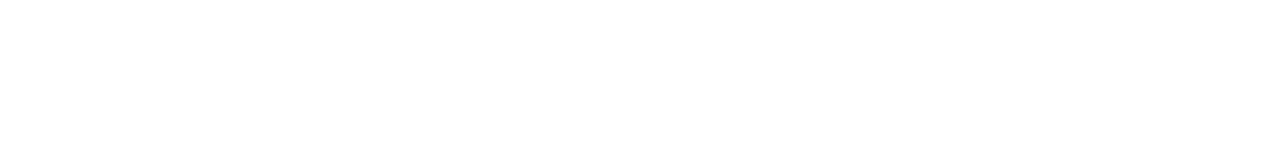
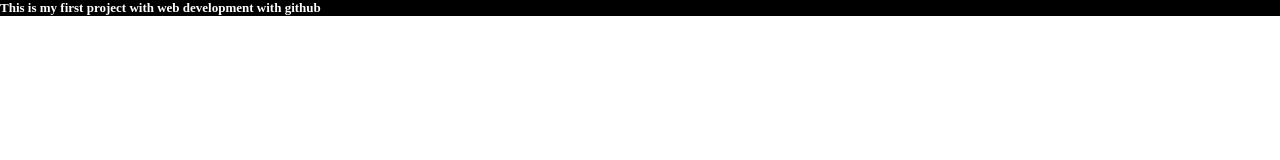
Before and after one commit to tkddbs1008/learnig-github, a plain HTML site: page index.html in a window 1280 px wide. Drawn offline with Linux system fonts and the light colour scheme.

Commit message:
make change to html, css, and javascript

```diff
--- a/index.html
+++ b/index.html
@@ -5,8 +5,18 @@
   <meta http-equiv="X-UA-Compatible" content="IE=edge">
   <meta name="viewport" content="width=device-width, initial-scale=1.0">
   <title>First project with github</title>
+  <link rel="stylesheet" href="resource/css/style.css">
 </head>
 <body>
+  <h1 id="notification">This is my first project with web development with github</h1>
 
+
+
+
+
+
+
+
+  <script src="resource/app.js"></script>
 </body>
 </html>
--- a/resource/app.js
+++ b/resource/app.js
@@ -0,0 +1 @@
+alert("Work in progress!");
--- a/resource/css/style.css
+++ b/resource/css/style.css
@@ -0,0 +1,17 @@
+* {
+    margin: 0;
+    padding: 0;
+    border: 0;
+    outline: 0;
+    font-size: 100%;
+    vertical-align: baseline;
+    background: transparent;
+    }
+
+#notification {
+    font-family:'Times New Roman', Times, serif
+    font-weight: 20;
+    font-size: small;
+    background-color: black;
+    color: white;
+}
```
